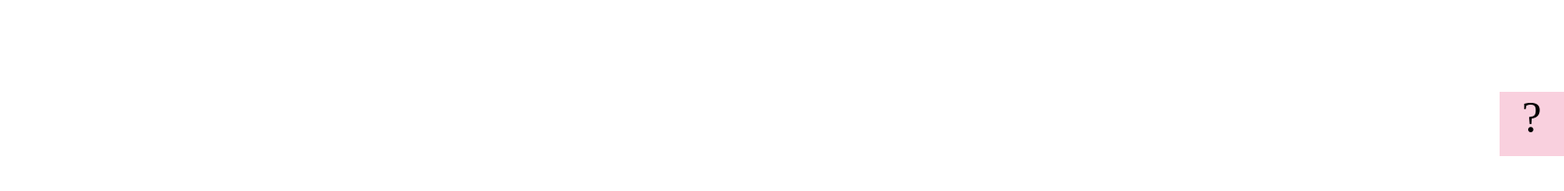
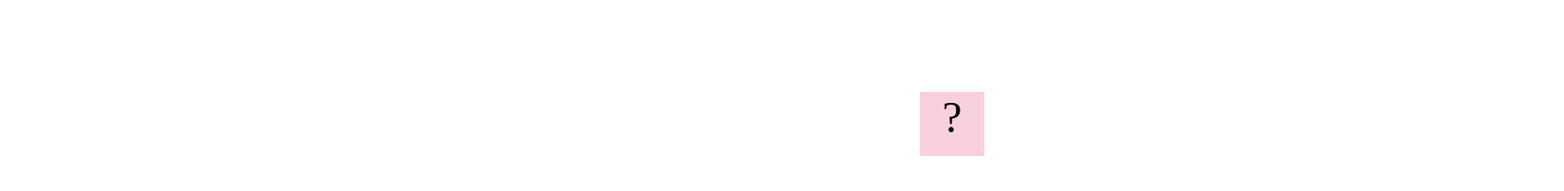
Before and after one commit to AngieRios7249963/AngieRios7249963.github.io, a plain HTML site: page fsd-projects/bouncing-box/index.html in a window 1280 px wide. Shown: the whole page at 92% size, 1700 px wide, since content can reach past the window. Drawn offline with Linux system fonts and the light colour scheme.

Commit message:
todo 6 complete

```diff
--- a/fsd-projects/bouncing-box/index.html
+++ b/fsd-projects/bouncing-box/index.html
@@ -80,18 +80,18 @@ var speed = 10
          * If the box drifts off the screen, turn it around!
          */
         function update( ) {
-positionX = positionX + 10
-        moveBoxTo(200)
+          positionX = positionX + speed
 moveBoxTo(positionX)
-          positionX = positionX + speed
+
   if(positionX > boardWidth){
 
  speed = speed * -1
-
-  }
+}
 
 
-        }
+
+
+      }
 
         /**
          * This Function will be called each time the box is clicked.
```
